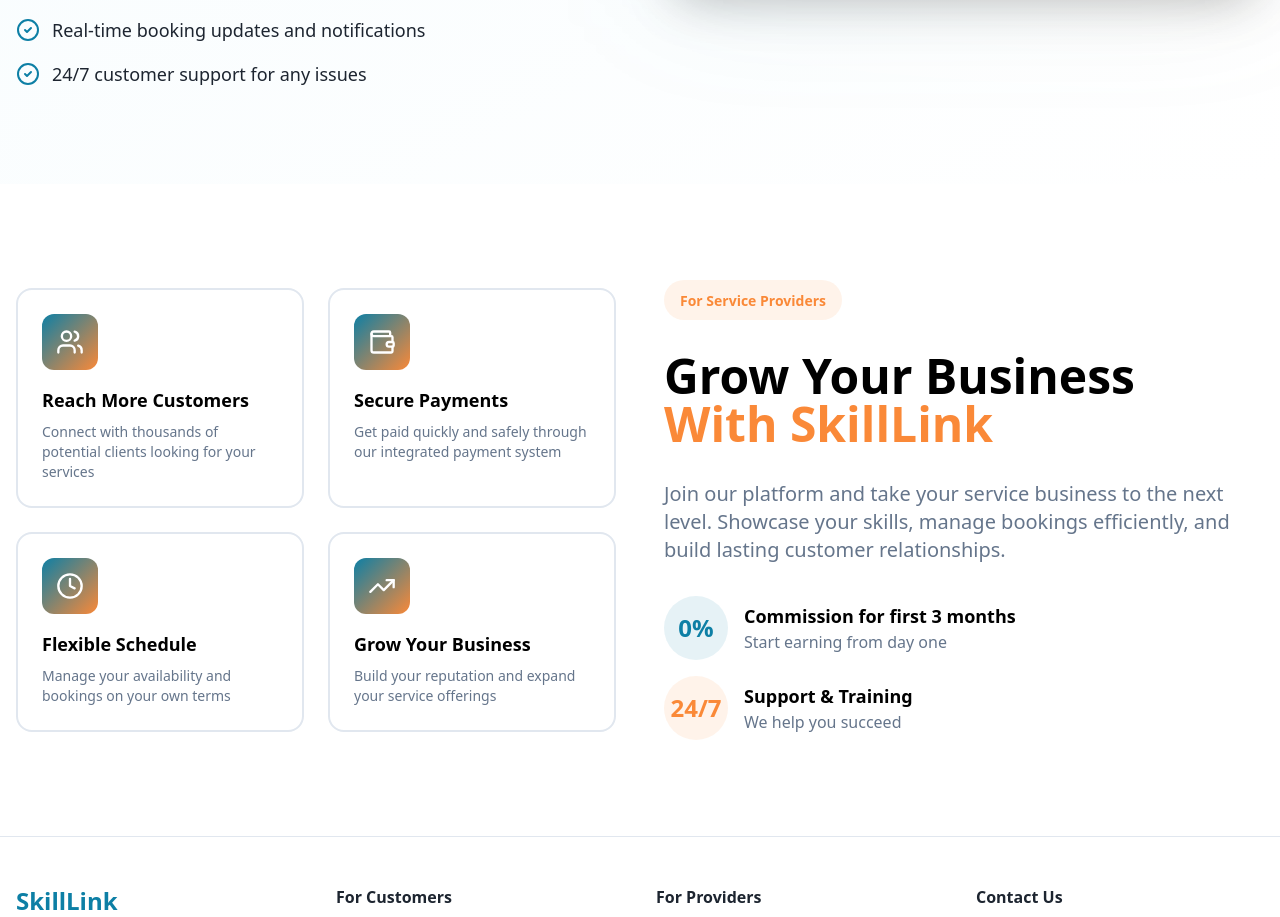
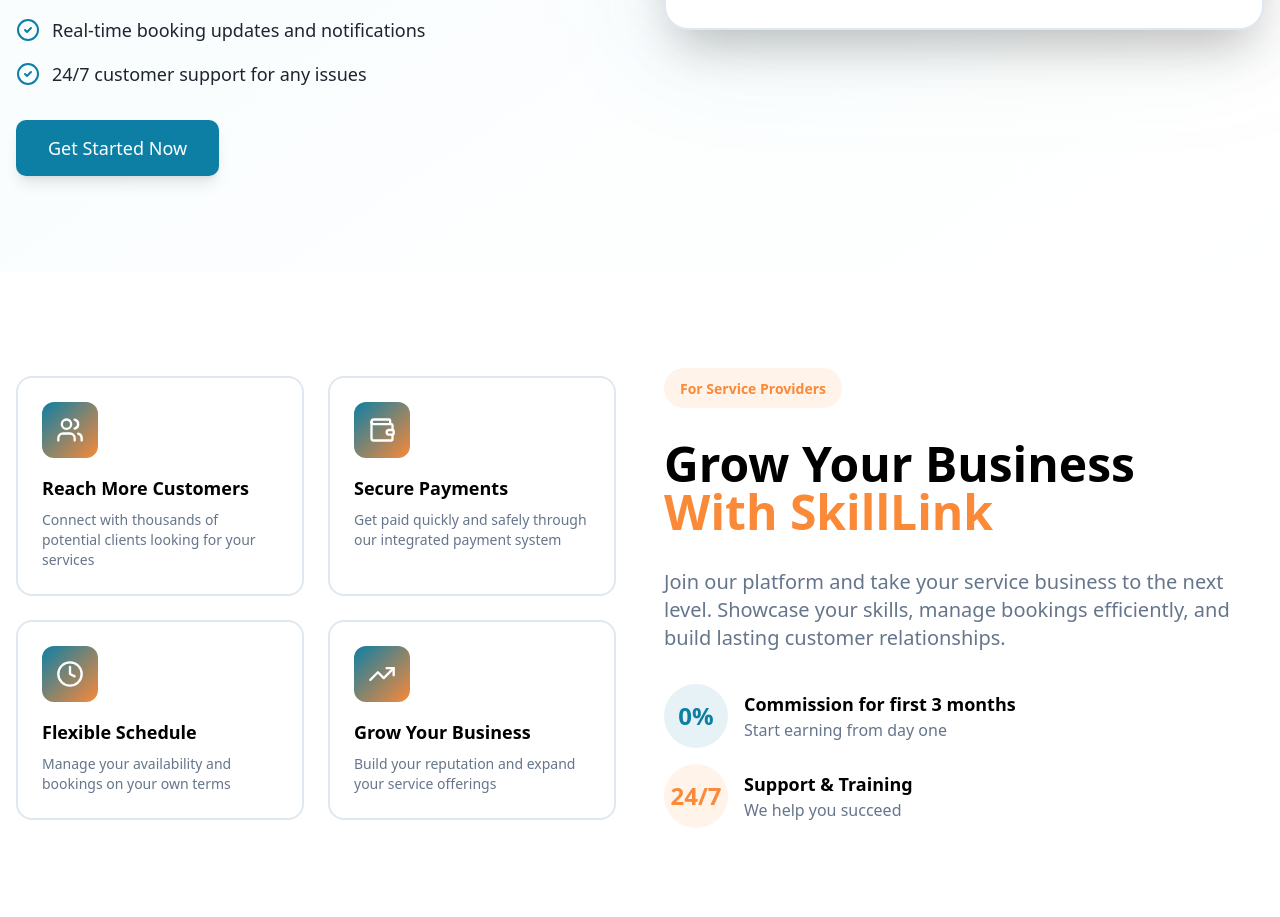
Before and after one commit to Anmolpoudyal/SkillLink, a React (Vite) app in the folder SkillLInk/Front-end/: page / in a window 1280 px wide. Shown: the part 2840-3757 px from the top of the page. Built offline with nearby package versions, Linux system fonts and the light colour scheme.

Commit message:
edited buttons Again

```diff
--- a/SkillLInk/Front-end/src/components/CustomerInfo.jsx
+++ b/SkillLInk/Front-end/src/components/CustomerInfo.jsx
@@ -1,6 +1,6 @@
 
 import { CheckCircle2 } from "lucide-react";
-
+import { Button } from "./ui/button.jsx";
 const benefits = [
   "Find verified service providers near you instantly",
   "Compare ratings, reviews, and pricing transparently",
@@ -43,13 +43,13 @@
               ))}
             </ul>
 
-            {/* <Button
+            <Button
               size="lg"
-              variant="accent"
+              variant="hero"
               className="text-lg h-14 px-8"
             >
               Get Started Now
-            </Button> */}
+            </Button>
           </div>
 
           <div className="relative">
--- a/SkillLInk/Front-end/src/components/Starter.jsx
+++ b/SkillLInk/Front-end/src/components/Starter.jsx
@@ -1,6 +1,6 @@
 import { ArrowRight } from "lucide-react";
 import heroImage from "../assets/landingpageBG.png";
-import { Button } from "./ui/Button.jsx";
+import { Button } from "./ui/button.jsx";
 
 function Starter() {
   return (
--- a/SkillLInk/Front-end/src/pages/firstlandingpage.jsx
+++ b/SkillLInk/Front-end/src/pages/firstlandingpage.jsx
@@ -24,7 +24,7 @@
         {/* Customer Card */}
         <div className="cursor-pointer bg-white rounded-2xl shadow-xl p-6 hover:shadow-2xl transition transform hover:-translate-y-1">
           <div className="flex justify-center mb-4">
-            <FaUserTie size={60} />
+            <FaUserTie size={60} onclick={() => window.location.href = "/login"}/>
           </div>
           <h2 className="text-2xl font-bold text-center">I'm Customer</h2>
           <p className="text-center mt-2 mb-4 text-gray-600">Choose how you want to continue</p>
```
